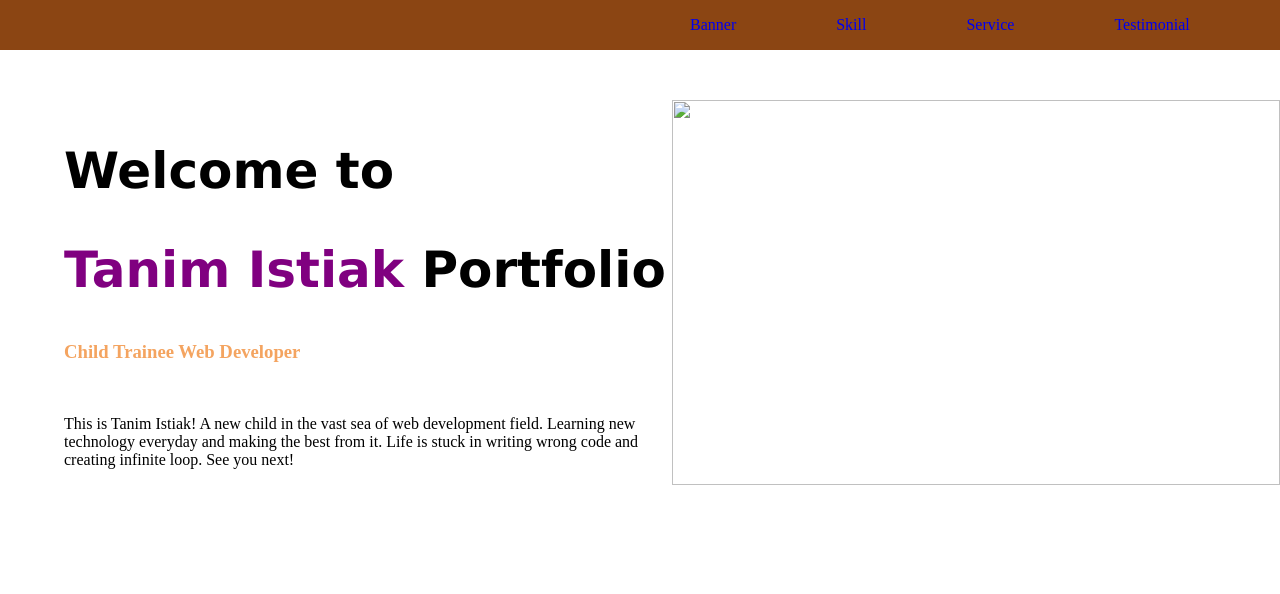
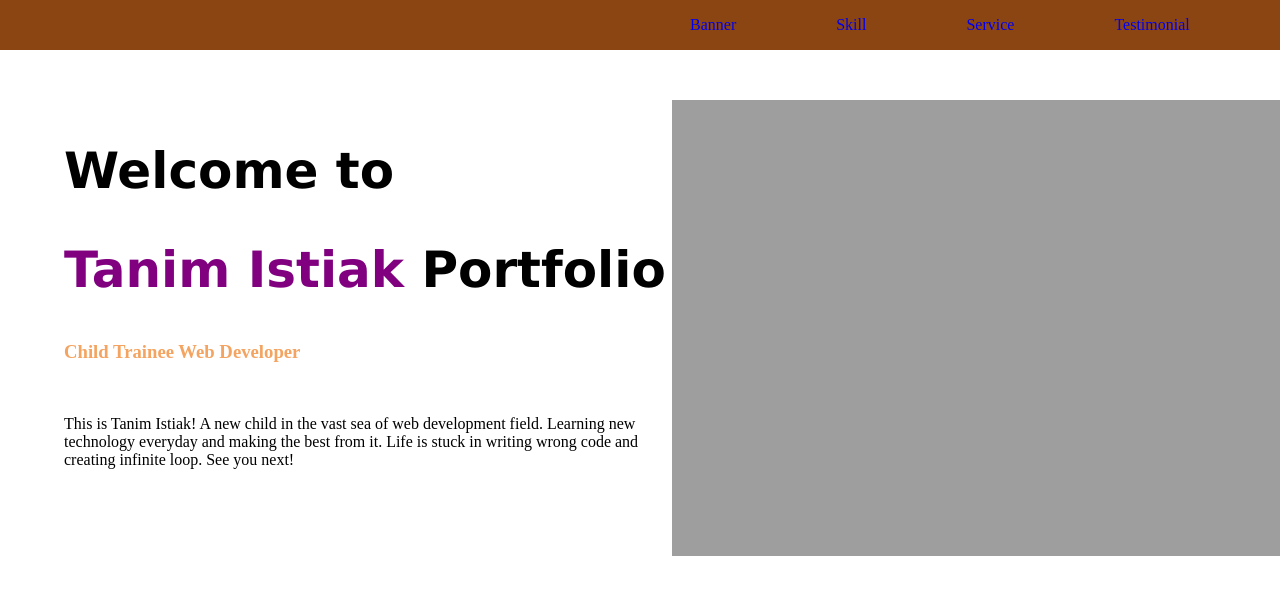
Before and after one commit to tanimpersonal/practice-portfolio, a plain HTML site: page index.html in a window 1280 px wide. Shown: the top 594 px of the page. Drawn offline with Linux system fonts and the light colour scheme; the site is published under a folder, as on GitHub Pages, so addresses that start at the root find nothing.

Commit message:
folder slash removed

```diff
--- a/index.html
+++ b/index.html
@@ -45,7 +45,7 @@
                 See you next! </p>
         </div>
         <div class="banner-image half-width-banner">
-            <img src="/images/banner-tanim.png" alt="">
+            <img src="images/banner-tanim.png" alt="">
         </div>
     </section>
 </body>
```
